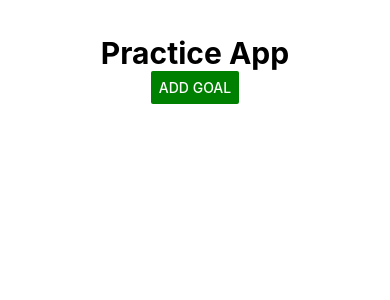
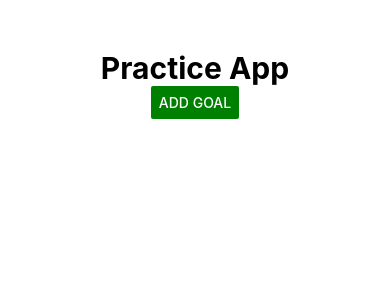
Before and after one commit to jon-cron/RNCourse, a React Native app: screen / in a window 390 px wide. Shown: the top 300 px of the page. Built offline with nearby package versions, Linux system fonts and the light colour scheme.

Commit message:
modal in wrong place

```diff
--- a/App.js
+++ b/App.js
@@ -2,7 +2,7 @@ import { StatusBar } from "expo-status-bar";
 import { useState } from "react";
 import { Button, StyleSheet, Text, View } from "react-native";
 import GoalList from "./src/components/GoalList.jsx";
-import GoalInput from "./src/components/GoalInput.js";
+import GoalInput from "./src/components/GoalInput.jsx";
 export default function App() {
   const [modalVisible, setModalVisible] = useState(false);
   const [goals, setGoals] = useState([]);
@@ -41,11 +41,9 @@ export default function App() {
 
 const styles = StyleSheet.create({
   container: {
-    flex: 1,
+    marginTop: 50,
     backgroundColor: "#fff",
     alignItems: "center",
-    marginVertical: 35,
-    // justifyContent: "center",
   },
   h1: {
     fontSize: 30,
--- a/src/components/GoalList.jsx
+++ b/src/components/GoalList.jsx
@@ -1,12 +1,5 @@
 import React from "react";
-import {
-  Text,
-  View,
-  StyleSheet,
-  FlatList,
-  Pressable,
-  Modal,
-} from "react-native";
+import { Text, View, StyleSheet, FlatList, Pressable } from "react-native";
 
 const GoalList = ({ goals, deleteItem }) => {
   return (
@@ -20,7 +13,6 @@ const GoalList = ({ goals, deleteItem }) => {
         }}
         renderItem={(itemData) => {
           return (
-            <Modal>
             <View style={styles.press}>
               <Pressable
                 android_ripple={{ color: "#fff" }}
@@ -31,22 +23,11 @@ const GoalList = ({ goals, deleteItem }) => {
                 <Text style={styles.goalText}>{itemData.item.text}</Text>
               </Pressable>
             </View>
-            </Modal>
           );
         }}
       />
     </View>
   );
-  // return (
-  //   <View>
-  //     {goals.length > 0 &&
-  //       goals.map((g) => (
-  //         <Text style={styles.goal} key={g.index}>
-  //           {g}
-  //         </Text>
-  //       ))}
-  //   </View>
-  // );
 };
 
 const styles = StyleSheet.create({
```
Also changed, not shown: src/components/GoalInput.jsx (renamed from src/components/GoalInput.js). Lines whose indentation alone changed are shown as unchanged.
